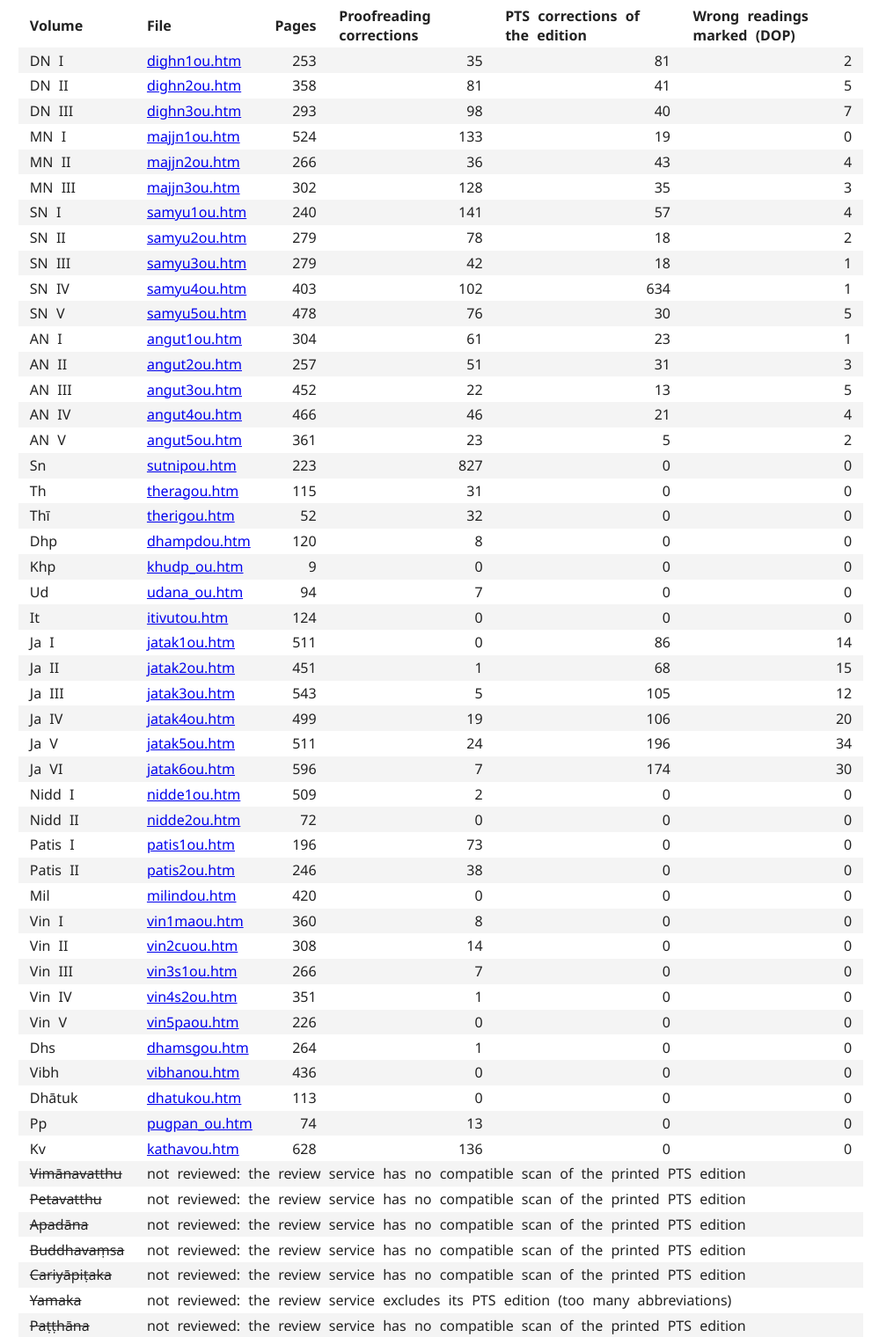
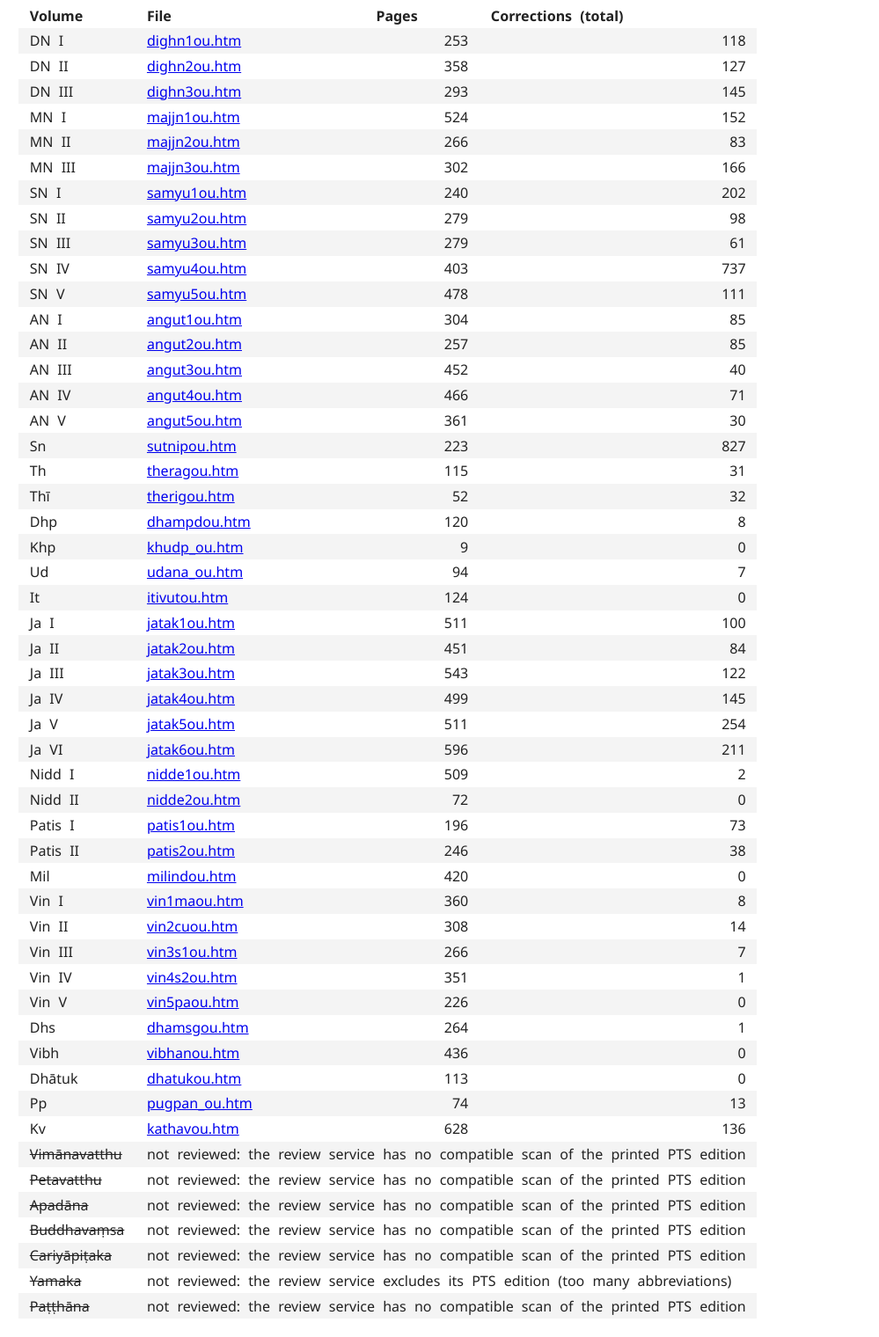
Before and after one commit to jorgecaa/pts-gretil-ng, a plain HTML site: page index.html in a window 1280 px wide. Shown: the part 965-2485 px from the top of the page at 88% size, without its empty margins (139-1138 px from the left). Drawn offline with Linux system fonts and the light colour scheme.

Commit message:
update count

```diff
--- a/index.html
+++ b/index.html
@@ -61,58 +61,59 @@ Minayeff 1888, Morris 1882), a different text.</li>
 <li><b>Yamaka</b>: its PTS edition is excluded from the review because of its many abbreviations.</li>
 </ul>
 <table>
-<tr><th>Volume</th><th>File</th><th>Pages</th><th>Proofreading corrections</th><th>PTS corrections of the edition</th><th>Wrong readings marked (DOP)</th></tr>
-<tr><td>DN I</td><td><a href="corrected/dighn1ou.htm">dighn1ou.htm</a></td><td>253</td><td>35</td><td>81</td><td>2</td></tr>
-<tr><td>DN II</td><td><a href="corrected/dighn2ou.htm">dighn2ou.htm</a></td><td>358</td><td>81</td><td>41</td><td>5</td></tr>
-<tr><td>DN III</td><td><a href="corrected/dighn3ou.htm">dighn3ou.htm</a></td><td>293</td><td>98</td><td>40</td><td>7</td></tr>
-<tr><td>MN I</td><td><a href="corrected/majjn1ou.htm">majjn1ou.htm</a></td><td>524</td><td>133</td><td>19</td><td>0</td></tr>
-<tr><td>MN II</td><td><a href="corrected/majjn2ou.htm">majjn2ou.htm</a></td><td>266</td><td>36</td><td>43</td><td>4</td></tr>
-<tr><td>MN III</td><td><a href="corrected/majjn3ou.htm">majjn3ou.htm</a></td><td>302</td><td>128</td><td>35</td><td>3</td></tr>
-<tr><td>SN I</td><td><a href="corrected/samyu1ou.htm">samyu1ou.htm</a></td><td>240</td><td>141</td><td>57</td><td>4</td></tr>
-<tr><td>SN II</td><td><a href="corrected/samyu2ou.htm">samyu2ou.htm</a></td><td>279</td><td>78</td><td>18</td><td>2</td></tr>
-<tr><td>SN III</td><td><a href="corrected/samyu3ou.htm">samyu3ou.htm</a></td><td>279</td><td>42</td><td>18</td><td>1</td></tr>
-<tr><td>SN IV</td><td><a href="corrected/samyu4ou.htm">samyu4ou.htm</a></td><td>403</td><td>102</td><td>634</td><td>1</td></tr>
-<tr><td>SN V</td><td><a href="corrected/samyu5ou.htm">samyu5ou.htm</a></td><td>478</td><td>76</td><td>30</td><td>5</td></tr>
-<tr><td>AN I</td><td><a href="corrected/angut1ou.htm">angut1ou.htm</a></td><td>304</td><td>61</td><td>23</td><td>1</td></tr>
-<tr><td>AN II</td><td><a href="corrected/angut2ou.htm">angut2ou.htm</a></td><td>257</td><td>51</td><td>31</td><td>3</td></tr>
-<tr><td>AN III</td><td><a href="corrected/angut3ou.htm">angut3ou.htm</a></td><td>452</td><td>22</td><td>13</td><td>5</td></tr>
-<tr><td>AN IV</td><td><a href="corrected/angut4ou.htm">angut4ou.htm</a></td><td>466</td><td>46</td><td>21</td><td>4</td></tr>
-<tr><td>AN V</td><td><a href="corrected/angut5ou.htm">angut5ou.htm</a></td><td>361</td><td>23</td><td>5</td><td>2</td></tr>
-<tr><td>Sn</td><td><a href="corrected/sutnipou.htm">sutnipou.htm</a></td><td>223</td><td>827</td><td>0</td><td>0</td></tr>
-<tr><td>Th</td><td><a href="corrected/theragou.htm">theragou.htm</a></td><td>115</td><td>31</td><td>0</td><td>0</td></tr>
-<tr><td>Thī</td><td><a href="corrected/therigou.htm">therigou.htm</a></td><td>52</td><td>32</td><td>0</td><td>0</td></tr>
-<tr><td>Dhp</td><td><a href="corrected/dhampdou.htm">dhampdou.htm</a></td><td>120</td><td>8</td><td>0</td><td>0</td></tr>
-<tr><td>Khp</td><td><a href="corrected/khudp_ou.htm">khudp_ou.htm</a></td><td>9</td><td>0</td><td>0</td><td>0</td></tr>
-<tr><td>Ud</td><td><a href="corrected/udana_ou.htm">udana_ou.htm</a></td><td>94</td><td>7</td><td>0</td><td>0</td></tr>
-<tr><td>It</td><td><a href="corrected/itivutou.htm">itivutou.htm</a></td><td>124</td><td>0</td><td>0</td><td>0</td></tr>
-<tr><td>Ja I</td><td><a href="corrected/jatak1ou.htm">jatak1ou.htm</a></td><td>511</td><td>0</td><td>86</td><td>14</td></tr>
-<tr><td>Ja II</td><td><a href="corrected/jatak2ou.htm">jatak2ou.htm</a></td><td>451</td><td>1</td><td>68</td><td>15</td></tr>
-<tr><td>Ja III</td><td><a href="corrected/jatak3ou.htm">jatak3ou.htm</a></td><td>543</td><td>5</td><td>105</td><td>12</td></tr>
-<tr><td>Ja IV</td><td><a href="corrected/jatak4ou.htm">jatak4ou.htm</a></td><td>499</td><td>19</td><td>106</td><td>20</td></tr>
-<tr><td>Ja V</td><td><a href="corrected/jatak5ou.htm">jatak5ou.htm</a></td><td>511</td><td>24</td><td>196</td><td>34</td></tr>
-<tr><td>Ja VI</td><td><a href="corrected/jatak6ou.htm">jatak6ou.htm</a></td><td>596</td><td>7</td><td>174</td><td>30</td></tr>
-<tr><td>Nidd I</td><td><a href="corrected/nidde1ou.htm">nidde1ou.htm</a></td><td>509</td><td>2</td><td>0</td><td>0</td></tr>
-<tr><td>Nidd II</td><td><a href="corrected/nidde2ou.htm">nidde2ou.htm</a></td><td>72</td><td>0</td><td>0</td><td>0</td></tr>
-<tr><td>Patis I</td><td><a href="corrected/patis1ou.htm">patis1ou.htm</a></td><td>196</td><td>73</td><td>0</td><td>0</td></tr>
-<tr><td>Patis II</td><td><a href="corrected/patis2ou.htm">patis2ou.htm</a></td><td>246</td><td>38</td><td>0</td><td>0</td></tr>
-<tr><td>Mil</td><td><a href="corrected/milindou.htm">milindou.htm</a></td><td>420</td><td>0</td><td>0</td><td>0</td></tr>
-<tr><td>Vin I</td><td><a href="corrected/vin1maou.htm">vin1maou.htm</a></td><td>360</td><td>8</td><td>0</td><td>0</td></tr>
-<tr><td>Vin II</td><td><a href="corrected/vin2cuou.htm">vin2cuou.htm</a></td><td>308</td><td>14</td><td>0</td><td>0</td></tr>
-<tr><td>Vin III</td><td><a href="corrected/vin3s1ou.htm">vin3s1ou.htm</a></td><td>266</td><td>7</td><td>0</td><td>0</td></tr>
-<tr><td>Vin IV</td><td><a href="corrected/vin4s2ou.htm">vin4s2ou.htm</a></td><td>351</td><td>1</td><td>0</td><td>0</td></tr>
-<tr><td>Vin V</td><td><a href="corrected/vin5paou.htm">vin5paou.htm</a></td><td>226</td><td>0</td><td>0</td><td>0</td></tr>
-<tr><td>Dhs</td><td><a href="corrected/dhamsgou.htm">dhamsgou.htm</a></td><td>264</td><td>1</td><td>0</td><td>0</td></tr>
-<tr><td>Vibh</td><td><a href="corrected/vibhanou.htm">vibhanou.htm</a></td><td>436</td><td>0</td><td>0</td><td>0</td></tr>
-<tr><td>Dhātuk</td><td><a href="corrected/dhatukou.htm">dhatukou.htm</a></td><td>113</td><td>0</td><td>0</td><td>0</td></tr>
-<tr><td>Pp</td><td><a href="corrected/pugpan_ou.htm">pugpan_ou.htm</a></td><td>74</td><td>13</td><td>0</td><td>0</td></tr>
-<tr><td>Kv</td><td><a href="corrected/kathavou.htm">kathavou.htm</a></td><td>628</td><td>136</td><td>0</td><td>0</td></tr>
-<tr><td><s>Vimānavatthu</s></td><td colspan="5">not reviewed: the review service has no compatible scan of the printed PTS edition</td></tr>
-<tr><td><s>Petavatthu</s></td><td colspan="5">not reviewed: the review service has no compatible scan of the printed PTS edition</td></tr>
-<tr><td><s>Apadāna</s></td><td colspan="5">not reviewed: the review service has no compatible scan of the printed PTS edition</td></tr>
-<tr><td><s>Buddhavaṃsa</s></td><td colspan="5">not reviewed: the review service has no compatible scan of the printed PTS edition</td></tr>
-<tr><td><s>Cariyāpiṭaka</s></td><td colspan="5">not reviewed: the review service has no compatible scan of the printed PTS edition</td></tr>
-<tr><td><s>Yamaka</s></td><td colspan="5">not reviewed: the review service excludes its PTS edition (too many abbreviations)</td></tr>
-<tr><td><s>Paṭṭhāna</s></td><td colspan="5">not reviewed: the review service has no compatible scan of the printed PTS edition</td></tr>
+<tr><th>Volume</th><th>File</th><th>Pages</th><th>Corrections (total)</th></tr>
+<tr><td>DN I</td><td><a href="corrected/dighn1ou.htm">dighn1ou.htm</a></td><td>253</td><td>118</td></tr>
+<tr><td>DN II</td><td><a href="corrected/dighn2ou.htm">dighn2ou.htm</a></td><td>358</td><td>127</td></tr>
+<tr><td>DN III</td><td><a href="corrected/dighn3ou.htm">dighn3ou.htm</a></td><td>293</td><td>145</td></tr>
+<tr><td>MN I</td><td><a href="corrected/majjn1ou.htm">majjn1ou.htm</a></td><td>524</td><td>152</td></tr>
+<tr><td>MN II</td><td><a href="corrected/majjn2ou.htm">majjn2ou.htm</a></td><td>266</td><td>83</td></tr>
+<tr><td>MN III</td><td><a href="corrected/majjn3ou.htm">majjn3ou.htm</a></td><td>302</td><td>166</td></tr>
+<tr><td>SN I</td><td><a href="corrected/samyu1ou.htm">samyu1ou.htm</a></td><td>240</td><td>202</td></tr>
+<tr><td>SN II</td><td><a href="corrected/samyu2ou.htm">samyu2ou.htm</a></td><td>279</td><td>98</td></tr>
+<tr><td>SN III</td><td><a href="corrected/samyu3ou.htm">samyu3ou.htm</a></td><td>279</td><td>61</td></tr>
+<tr><td>SN IV</td><td><a href="corrected/samyu4ou.htm">samyu4ou.htm</a></td><td>403</td><td>737</td></tr>
+<tr><td>SN V</td><td><a href="corrected/samyu5ou.htm">samyu5ou.htm</a></td><td>478</td><td>111</td></tr>
+<tr><td>AN I</td><td><a href="corrected/angut1ou.htm">angut1ou.htm</a></td><td>304</td><td>85</td></tr>
+<tr><td>AN II</td><td><a href="corrected/angut2ou.htm">angut2ou.htm</a></td><td>257</td><td>85</td></tr>
+<tr><td>AN III</td><td><a href="corrected/angut3ou.htm">angut3ou.htm</a></td><td>452</td><td>40</td></tr>
+<tr><td>AN IV</td><td><a href="corrected/angut4ou.htm">angut4ou.htm</a></td><td>466</td><td>71</td></tr>
+<tr><td>AN V</td><td><a href="corrected/angut5ou.htm">angut5ou.htm</a></td><td>361</td><td>30</td></tr>
+<tr><td>Sn</td><td><a href="corrected/sutnipou.htm">sutnipou.htm</a></td><td>223</td><td>827</td></tr>
+<tr><td>Th</td><td><a href="corrected/theragou.htm">theragou.htm</a></td><td>115</td><td>31</td></tr>
+<tr><td>Thī</td><td><a href="corrected/therigou.htm">therigou.htm</a></td><td>52</td><td>32</td></tr>
+<tr><td>Dhp</td><td><a href="corrected/dhampdou.htm">dhampdou.htm</a></td><td>120</td><td>8</td></tr>
+<tr><td>Khp</td><td><a href="corrected/khudp_ou.htm">khudp_ou.htm</a></td><td>9</td><td>0</td></tr>
+<tr><td>Ud</td><td><a href="corrected/udana_ou.htm">udana_ou.htm</a></td><td>94</td><td>7</td></tr>
+<tr><td>It</td><td><a href="corrected/itivutou.htm">itivutou.htm</a></td><td>124</td><td>0</td></tr>
+<tr><td>Ja I</td><td><a href="corrected/jatak1ou.htm">jatak1ou.htm</a></td><td>511</td><td>100</td></tr>
+<tr><td>Ja II</td><td><a href="corrected/jatak2ou.htm">jatak2ou.htm</a></td><td>451</td><td>84</td></tr>
+<tr><td>Ja III</td><td><a href="corrected/jatak3ou.htm">jatak3ou.htm</a></td><td>543</td><td>122</td></tr>
+<tr><td>Ja IV</td><td><a href="corrected/jatak4ou.htm">jatak4ou.htm</a></td><td>499</td><td>145</td></tr>
+<tr><td>Ja V</td><td><a href="corrected/jatak5ou.htm">jatak5ou.htm</a></td><td>511</td><td>254</td></tr>
+<tr><td>Ja VI</td><td><a href="corrected/jatak6ou.htm">jatak6ou.htm</a></td><td>596</td><td>211</td></tr>
+<tr><td>Nidd I</td><td><a href="corrected/nidde1ou.htm">nidde1ou.htm</a></td><td>509</td><td>2</td></tr>
+<tr><td>Nidd II</td><td><a href="corrected/nidde2ou.htm">nidde2ou.htm</a></td><td>72</td><td>0</td></tr>
+<tr><td>Patis I</td><td><a href="corrected/patis1ou.htm">patis1ou.htm</a></td><td>196</td><td>73</td></tr>
+<tr><td>Patis II</td><td><a href="corrected/patis2ou.htm">patis2ou.htm</a></td><td>246</td><td>38</td></tr>
+<tr><td>Mil</td><td><a href="corrected/milindou.htm">milindou.htm</a></td><td>420</td><td>0</td></tr>
+<tr><td>Vin I</td><td><a href="corrected/vin1maou.htm">vin1maou.htm</a></td><td>360</td><td>8</td></tr>
+<tr><td>Vin II</td><td><a href="corrected/vin2cuou.htm">vin2cuou.htm</a></td><td>308</td><td>14</td></tr>
+<tr><td>Vin III</td><td><a href="corrected/vin3s1ou.htm">vin3s1ou.htm</a></td><td>266</td><td>7</td></tr>
+<tr><td>Vin IV</td><td><a href="corrected/vin4s2ou.htm">vin4s2ou.htm</a></td><td>351</td><td>1</td></tr>
+<tr><td>Vin V</td><td><a href="corrected/vin5paou.htm">vin5paou.htm</a></td><td>226</td><td>0</td></tr>
+<tr><td>Dhs</td><td><a href="corrected/dhamsgou.htm">dhamsgou.htm</a></td><td>264</td><td>1</td></tr>
+<tr><td>Vibh</td><td><a href="corrected/vibhanou.htm">vibhanou.htm</a></td><td>436</td><td>0</td></tr>
+<tr><td>Dhātuk</td><td><a href="corrected/dhatukou.htm">dhatukou.htm</a></td><td>113</td><td>0</td></tr>
+<tr><td>Pp</td><td><a href="corrected/pugpan_ou.htm">pugpan_ou.htm</a></td><td>74</td><td>13</td></tr>
+<tr><td>Kv</td><td><a href="corrected/kathavou.htm">kathavou.htm</a></td><td>628</td><td>136</td></tr>
+<tr><td><s>Vimānavatthu</s></td><td colspan="3">not reviewed: the review service has no compatible scan of the printed PTS edition</td></tr>
+<tr><td><s>Petavatthu</s></td><td colspan="3">not reviewed: the review service has no compatible scan of the printed PTS edition</td></tr>
+<tr><td><s>Apadāna</s></td><td colspan="3">not reviewed: the review service has no compatible scan of the printed PTS edition</td></tr>
+<tr><td><s>Buddhavaṃsa</s></td><td colspan="3">not reviewed: the review service has no compatible scan of the printed PTS edition</td></tr>
+<tr><td><s>Cariyāpiṭaka</s></td><td colspan="3">not reviewed: the review service has no compatible scan of the printed PTS edition</td></tr>
+<tr><td><s>Yamaka</s></td><td colspan="3">not reviewed: the review service excludes its PTS edition (too many abbreviations)</td></tr>
+<tr><td><s>Paṭṭhāna</s></td><td colspan="3">not reviewed: the review service has no compatible scan of the printed PTS edition</td></tr>
 </table>
+
 </body>
 </html>
```
